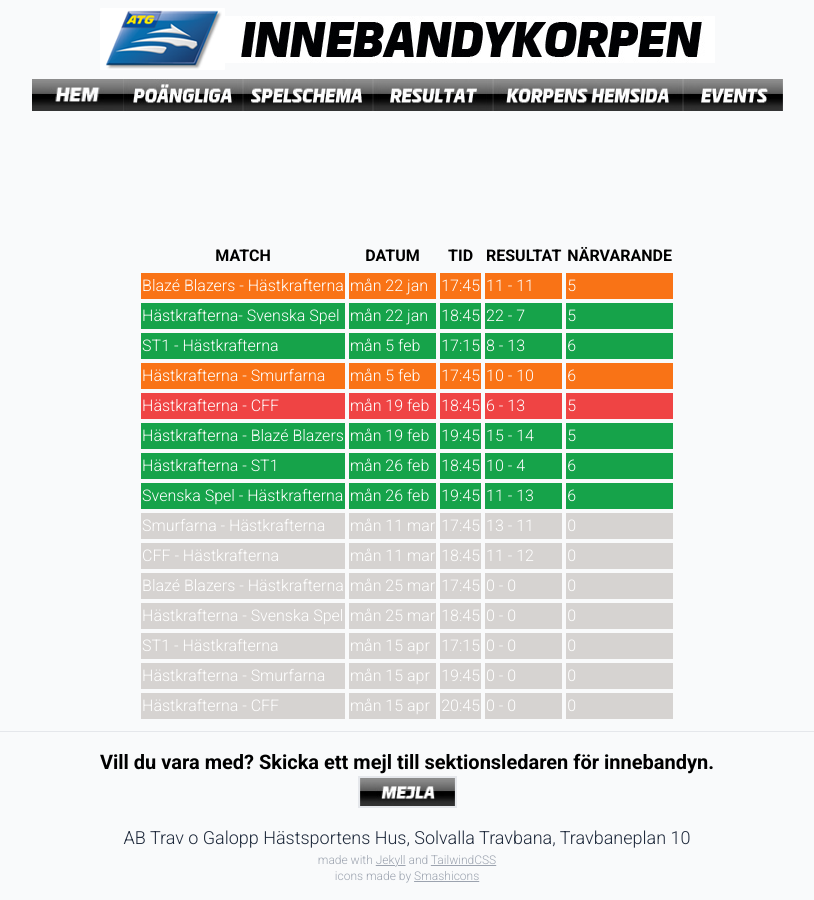
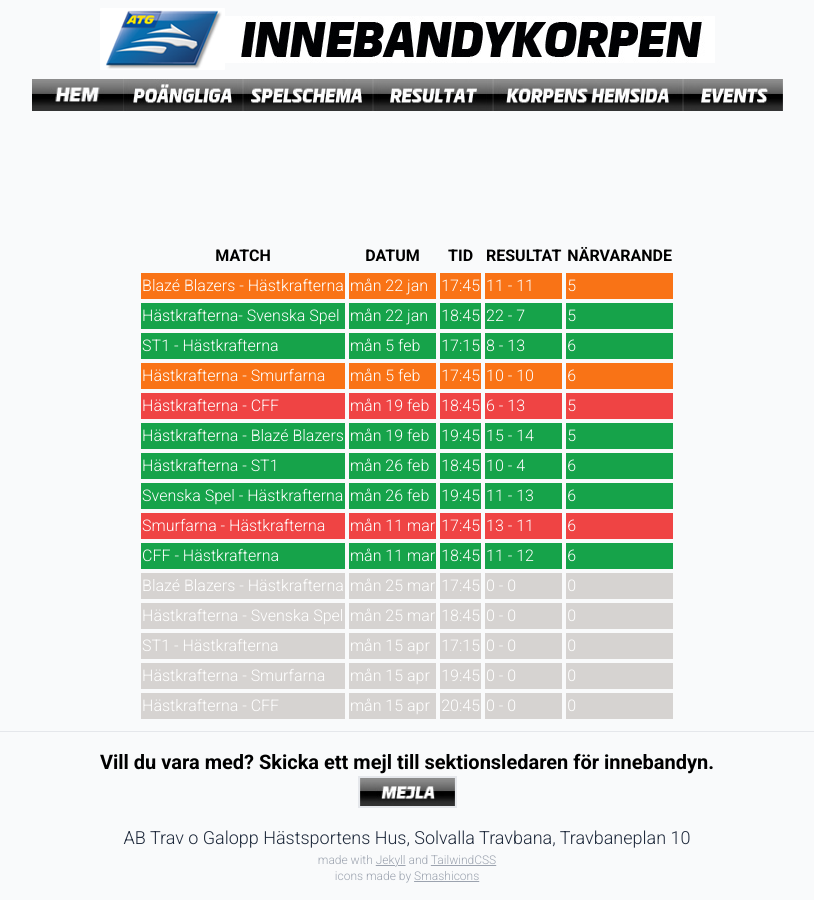
Before and after one commit to andreashogvall/andreashogvall.github.io, a Jekyll site: the page built from resultat.html, in a window 1280 px wide. Shown: the whole page, without its empty margins (233-1047 px from the left). Built offline with Jekyll 4.4.1, drawn with Linux system fonts in a browser that asks for light colours; nearby versions of some CDN libraries.

Commit message:
Add files via upload

```diff
--- a/resultat.html
+++ b/resultat.html
@@ -72,19 +72,19 @@
     <td>11 - 13</td>
     <td>6</td>
   </tr>
-  <tr class="bg-stone-300 text-white border-2 border-slate-200">
+  <tr class="bg-red-500 text-white border-2 border-slate-200">
     <td>Smurfarna - Hästkrafterna</td>
     <td>mån 11 mar</td>
     <td>17:45</td>
     <td>13 - 11</td>
-    <td>0</td>
+    <td>6</td>
   </tr>
-  <tr class="bg-stone-300 text-white border-2 border-slate-200">
+  <tr class="bg-green-600 text-white border-2 border-slate-200">
     <td>CFF - Hästkrafterna</td>
     <td>mån 11 mar</td>
     <td>18:45</td>
     <td>11 - 12</td>
-    <td>0</td>
+    <td>6</td>
   </tr>
   <tr class="bg-stone-300 text-white border-2 border-slate-200">
     <td>Blazé Blazers - Hästkrafterna</td>
```
